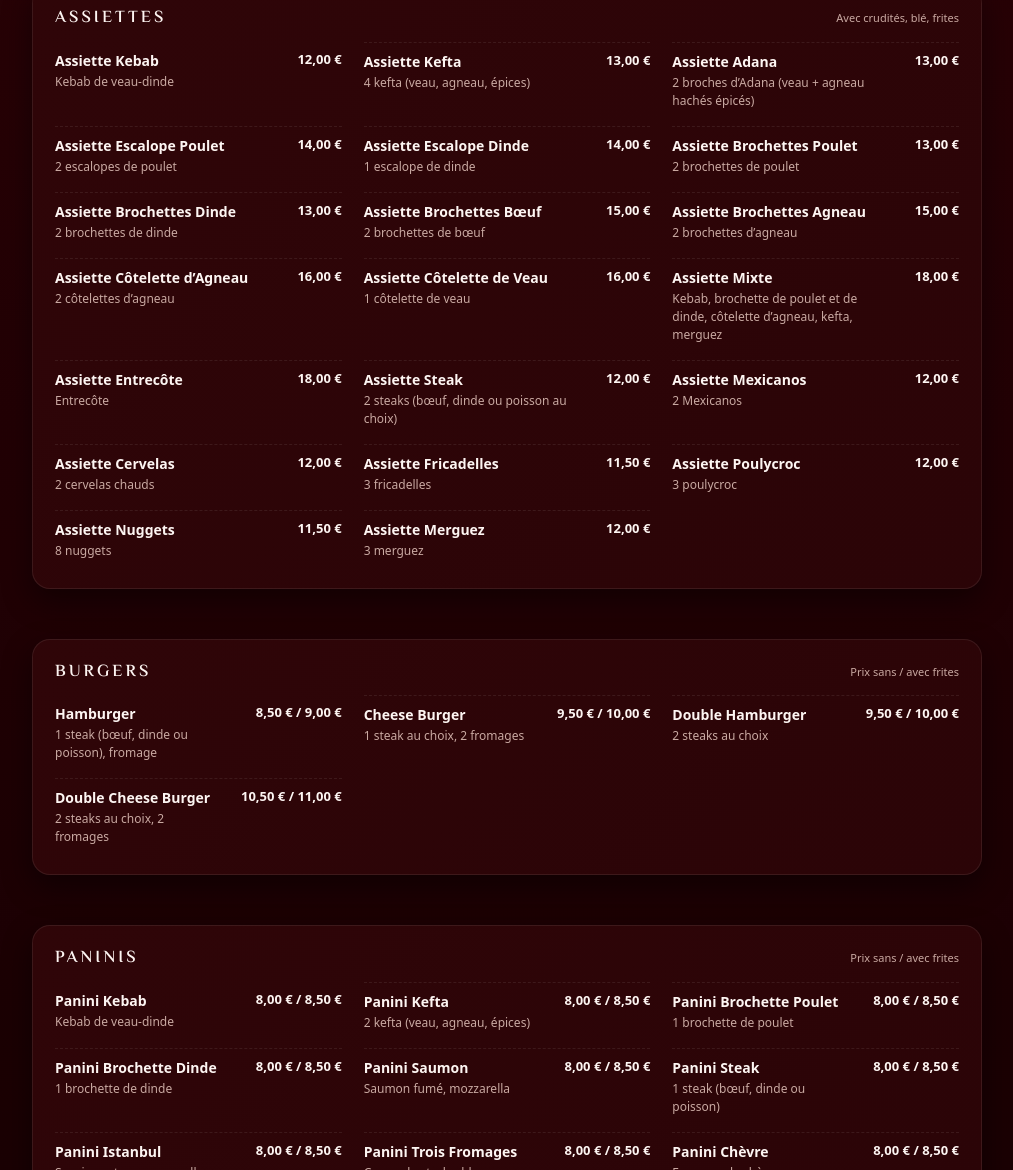
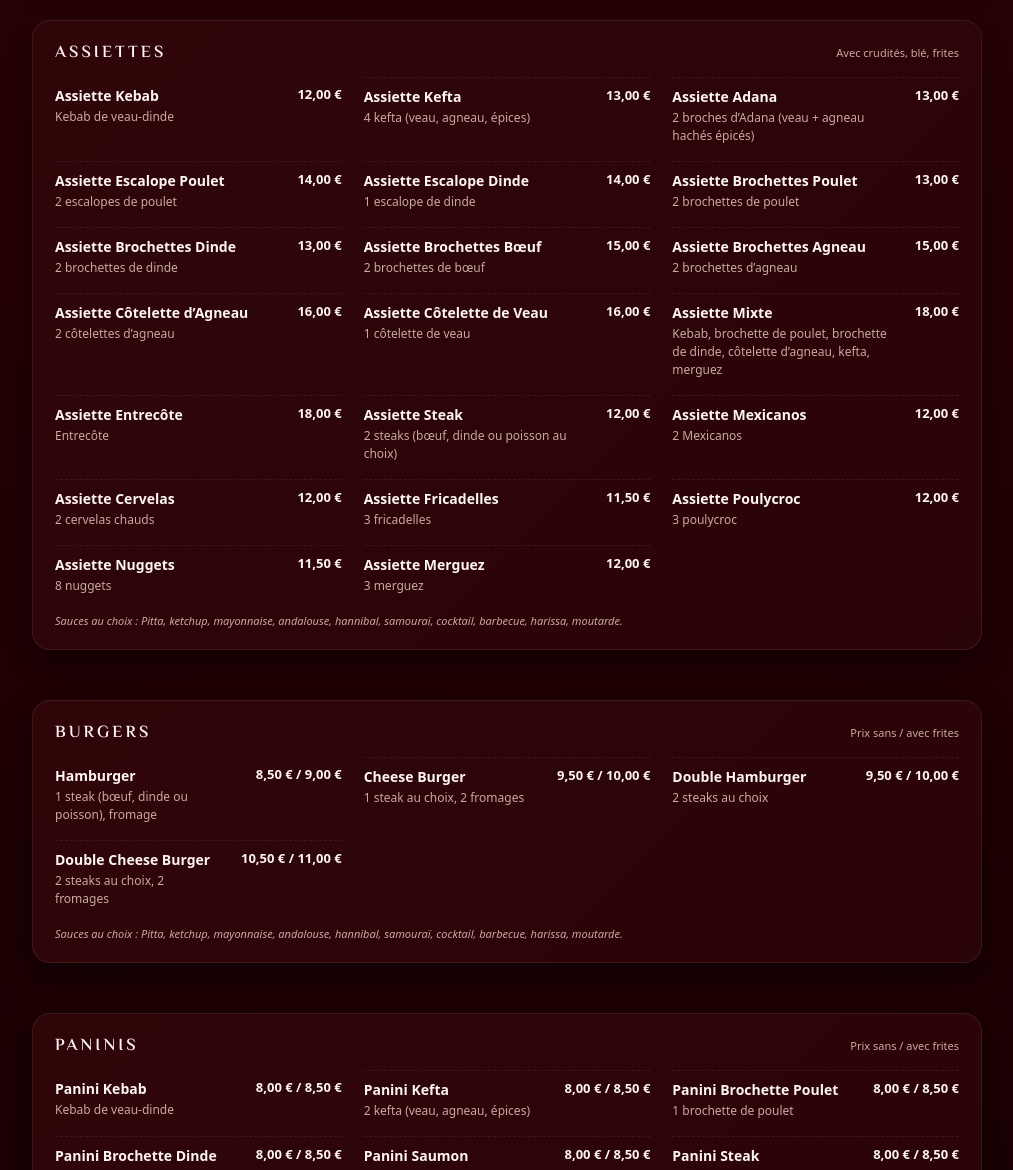
Before and after one commit to RestaurantIstanbul/Menu, a plain HTML site: page index.html in a window 1280 px wide. Shown: the part 1630-2800 px from the top of the page, without its empty margins (133-1146 px from the left). Drawn offline with Linux system fonts and the light colour scheme.

Commit message:
Update index.html

```diff
--- a/index.html
+++ b/index.html
@@ -218,6 +218,13 @@
       margin-top: 4px;
     }
 
+    .sauce-note {
+      font-size: 11px;
+      color: var(--muted);
+      margin-top: 10px;
+      font-style: italic;
+    }
+
     .footer {
       text-align: center;
       font-size: 11px;
@@ -291,7 +298,7 @@
 
         <div class="item"><div class="item-main">
           <div class="item-title">Sandwich Kefta</div>
-          <div class="item-desc">3 kefta (mélange de viande hachée de veau, agneau et épices)</div>
+          <div class="item-desc">3 kefta (viande de veau et agneau hachée, épices)</div>
         </div><div class="item-price">7,50 € / 8,00 €</div></div>
 
         <div class="item"><div class="item-main">
@@ -365,6 +372,10 @@
         </div><div class="item-price">7,00 € / 7,50 €</div></div>
 
       </div>
+
+      <p class="sauce-note">
+        Sauces au choix : Pitta, ketchup, mayonnaise, andalouse, hannibal, samouraï, cocktail, barbecue, harissa, moutarde.
+      </p>
     </section>
 
     <!-- DURUMS -->
@@ -452,6 +463,10 @@
         </div><div class="item-price">7,50 € / 8,00 €</div></div>
 
       </div>
+
+      <p class="sauce-note">
+        Sauces au choix : Pitta, ketchup, mayonnaise, andalouse, hannibal, samouraï, cocktail, barbecue, harissa, moutarde.
+      </p>
     </section>
 
     <!-- ASSIETTES -->
@@ -520,7 +535,7 @@
 
         <div class="item"><div class="item-main">
           <div class="item-title">Assiette Mixte</div>
-          <div class="item-desc">Kebab, brochette de poulet et de dinde, côtelette d’agneau, kefta, merguez</div>
+          <div class="item-desc">Kebab, brochette de poulet, brochette de dinde, côtelette d’agneau, kefta, merguez</div>
         </div><div class="item-price">18,00 €</div></div>
 
         <div class="item"><div class="item-main">
@@ -564,6 +579,10 @@
         </div><div class="item-price">12,00 €</div></div>
 
       </div>
+
+      <p class="sauce-note">
+        Sauces au choix : Pitta, ketchup, mayonnaise, andalouse, hannibal, samouraï, cocktail, barbecue, harissa, moutarde.
+      </p>
     </section>
 
     <!-- BURGERS -->
@@ -594,6 +613,10 @@
           <div class="item-desc">2 steaks au choix, 2 fromages</div>
         </div><div class="item-price">10,50 € / 11,00 €</div></div>
       </div>
+
+      <p class="sauce-note">
+        Sauces au choix : Pitta, ketchup, mayonnaise, andalouse, hannibal, samouraï, cocktail, barbecue, harissa, moutarde.
+      </p>
     </section>
 
     <!-- PANINIS -->
@@ -649,6 +672,10 @@
           <div class="item-desc">Fromage de chèvre</div>
         </div><div class="item-price">8,00 € / 8,50 €</div></div>
       </div>
+
+      <p class="sauce-note">
+        Sauces au choix : Pitta, ketchup, mayonnaise, andalouse, hannibal, samouraï, cocktail, barbecue, harissa, moutarde.
+      </p>
     </section>
 
     <!-- FRITES / KEBAB / BLÉ / TEX-MEX -->
@@ -693,6 +720,10 @@
         </div>
 
       </div>
+
+      <p class="sauce-note">
+        Sauces au choix : Pitta, ketchup, mayonnaise, andalouse, hannibal, samouraï, cocktail, barbecue, harissa, moutarde.
+      </p>
     </section>
 
     <!-- SALADES -->
```
